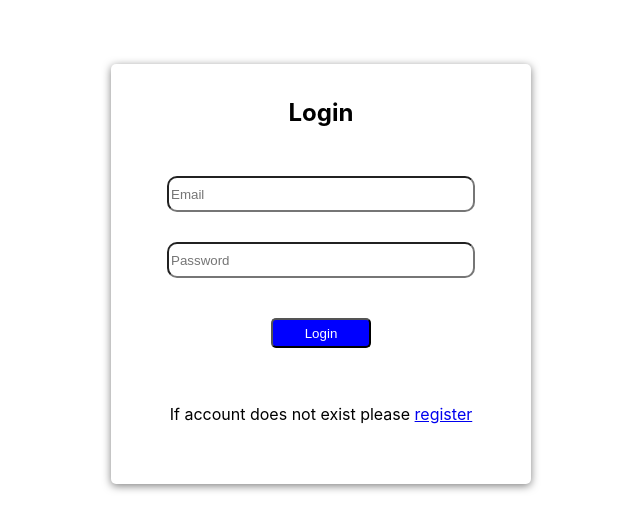
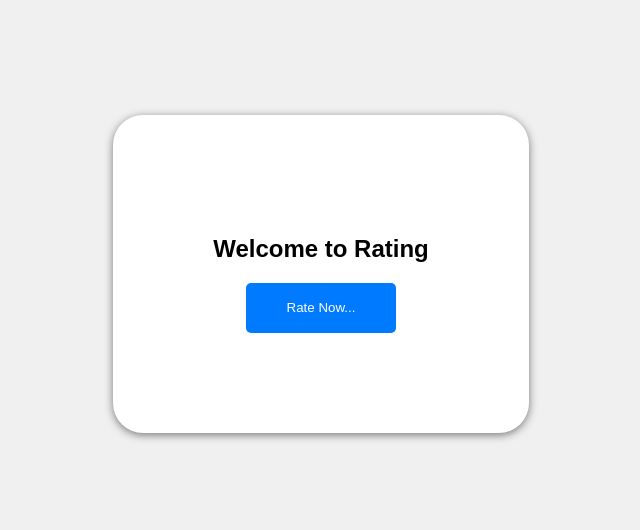
Before and after one commit to sivaramanand/E-comm-website-dummy, a React (Create React App) app in the folder ecommerce-app/: page / in a window 1280 px wide. Before the commit this address led to /login. Shown: the part 126-656 px from the top of the page, without its empty margins (319-959 px from the left). Built offline with nearby package versions, Linux system fonts and the light colour scheme.

Commit message:
commit-07-07

```diff
--- a/ecommerce-app/package.json
+++ b/ecommerce-app/package.json
@@ -7,10 +7,12 @@
     "@testing-library/jest-dom": "^5.17.0",
     "@testing-library/react": "^13.4.0",
     "@testing-library/user-event": "^13.5.0",
+    "antd": "^5.19.1",
     "axios": "^1.7.2",
     "firebase": "^10.12.2",
     "react": "^18.3.1",
     "react-dom": "^18.3.1",
+    "react-icons": "^5.2.1",
     "react-redux": "^9.1.2",
     "react-router-dom": "^6.24.0",
     "react-scripts": "5.0.1",
--- a/ecommerce-app/src/App.js
+++ b/ecommerce-app/src/App.js
@@ -1,10 +1,12 @@
 import logo from "./logo.svg";
 import "./App.css";
 import Ecommerce from "./EcommercePage";
+import MainPage from "./Daily tasks/Custom Modal/MainPage";
 function App() {
   return (
     <>
-      <Ecommerce />
+      {/*<Ecommerce />*/}
+      <MainPage />
     </>
   );
 }
--- /dev/null
+++ b/ecommerce-app/src/Daily tasks/Custom Modal/MainPage.css
@@ -0,0 +1,54 @@
+/* src/MainPage.css */
+
+body {
+    display: flex;
+    justify-content: center;
+    align-items: center;
+    height: 100vh;
+    margin: 0;
+    font-family: Arial, sans-serif;
+    background-color: #f0f0f0;
+  }
+
+  .maindiv {
+    display: flex;
+    justify-content: center;
+    align-items: center;
+    width: 100%;
+  }
+
+  .maindiv1 {
+    background-color: beige;
+  }
+
+  .card {
+    box-shadow: 0px 2px 8px rgba(0, 0, 0, 0.5);
+    padding: 100px;
+    border-radius: 30px;
+    background-color: white;
+    text-align: center;
+  }
+
+  .card h2 {
+    margin-bottom: 20px;
+  }
+
+  .card button {
+    padding: 10px 20px;
+    background-color: #007BFF;
+    color: white;
+    border: none;
+    border-radius: 5px;
+    cursor: pointer;
+    height: 50px ;
+    width: 150px;
+  }
+
+  .card button:hover {
+    background-color: #0056b3;
+  }
+
+  .card button::after{
+    background-color: #b3009b;
+
+  }
--- /dev/null
+++ b/ecommerce-app/src/Daily tasks/Custom Modal/MainPage.js
@@ -0,0 +1,29 @@
+import React, { useState } from "react";
+import CustomModal from "./customModal";
+import "./MainPage.css";
+
+const MainPage = () => {
+  const [show, setShow] = useState(false);
+
+  const openModal = () => {
+    setShow(true);
+  };
+
+  const onClose = () => {
+    setShow(false);
+  };
+
+  return (
+    <div className={show ? "maindiv maindiv1" : "maindiv"}>
+      <div className="card">
+        <h2>Welcome to Rating</h2>
+        <button onClick={openModal}>
+          Rate Now...
+        </button>
+      </div>
+      <CustomModal show={show} close={onClose} />
+    </div>
+  );
+};
+
+export default MainPage;
--- /dev/null
+++ b/ecommerce-app/src/Daily tasks/Custom Modal/customModal.css
@@ -0,0 +1,85 @@
+/* src/customModal.css */
+
+.modal-backdrop {
+    position: fixed;
+    top: 0;
+    left: 0;
+    width: 100%;
+    height: 100%;
+    background-color: rgba(0, 0, 0, 0.5);
+    display: flex;
+    justify-content: center;
+    align-items: center;
+    z-index: 1000;
+  }
+
+  .modal {
+    background: white;
+    padding: 20px;
+    border-radius: 8px;
+    box-shadow: 0 4px 8px rgba(0, 0, 0, 0.1), 0 6px 20px rgba(0, 0, 0, 0.1);
+    border: 1px solid #ccc;
+    width: 80%;
+    max-width: 500px;
+    position: relative;
+  }
+
+  .topRow {
+    display: flex;
+    justify-content: space-between;
+    align-items: center;
+    margin-bottom: 20px;
+  }
+
+  .modal-close {
+    background: none;
+    border: none;
+    font-size: 24px;
+    cursor: pointer;
+  }
+
+  .emojiDiv {
+    display: flex;
+    justify-content: space-around;
+    margin-bottom: 20px;
+  }
+
+  .emojiDiv div {
+    text-align: center;
+    cursor: pointer;
+  }
+
+  .emojiDiv div p {
+    margin: 5px 0 0;
+    font-size: 14px;
+  }
+
+  button {
+    display: block;
+    margin: 0 auto;
+    padding: 10px 20px;
+    background-color: #007bff;
+    color: white;
+    border: none;
+    border-radius: 5px;
+    cursor: pointer;
+  }
+
+  button:disabled {
+    background-color: #ccc;
+    cursor: not-allowed;
+  }
+
+  .emojiDiv div.selected {
+    background-color: #ff00ee;
+    border-radius: 15%;
+    padding-inline: 5px;
+    color: white;
+  }
+
+  .emojiDiv div:hover {
+    background-color: #007bff;
+    border-radius: 15%;
+    padding-inline: 5px;
+    color: white;
+  }
--- /dev/null
+++ b/ecommerce-app/src/Daily tasks/Custom Modal/customModal.js
@@ -0,0 +1,77 @@
+import React, { useState } from "react";
+import {
+  BsEmojiAngry,
+  BsEmojiFrown,
+  BsEmojiExpressionless,
+  BsEmojiSmile,
+  BsEmojiWink,
+} from "react-icons/bs";
+import { ImCross } from "react-icons/im";
+import "./customModal.css";
+
+const CustomModal = ({ show, close }) => {
+  const [enableButton, setEnableButton] = useState(true);
+  const [selectedEmoji, setSelectedEmoji] = useState('');
+
+  const selectEmojis = (emoji) => {
+    setSelectedEmoji(emoji);
+    setEnableButton(false);
+  };
+
+  return (
+    <div>
+      {show && (
+        <div className="modal-backdrop">
+          <div className="modal">
+            <div className="topRow">
+              <div>Rate your experience</div>
+              <ImCross className="modal-close" onClick={close} />
+            </div>
+            <div className="emojiDiv">
+              <div
+                className={selectedEmoji === "angry" ? "selected" : ""}
+                onClick={() => selectEmojis("angry")}
+              >
+                <BsEmojiAngry />
+                <p>Angry</p>
+              </div>
+              <div
+                className={selectedEmoji === "frown" ? "selected" : ""}
+                onClick={() => selectEmojis("frown")}
+              >
+                <BsEmojiFrown />
+                <p>Sad</p>
+              </div>
+              <div
+                className={selectedEmoji === "expressionless" ? "selected" : ""}
+                onClick={() => selectEmojis("expressionless")}
+              >
+                <BsEmojiExpressionless />
+                <p>Meh</p>
+              </div>
+              <div
+                className={selectedEmoji === "smile" ? "selected" : ""}
+                onClick={() => selectEmojis("smile")}
+              >
+                <BsEmojiSmile />
+                <p>Okay</p>
+              </div>
+              <div
+                className={selectedEmoji === "wink" ? "selected" : ""}
+                onClick={() => selectEmojis("wink")}
+              >
+                <BsEmojiWink />
+                <p>Excellent</p>
+              </div>
+            </div>
+            <button disabled={enableButton} onClick={close}>
+              Submit
+            </button>
+          </div>
+        </div>
+      )}
+    </div>
+  );
+};
+
+export default CustomModal;
```
Also changed, not shown: 1 other file (tests, documents, lock files or other folders).
